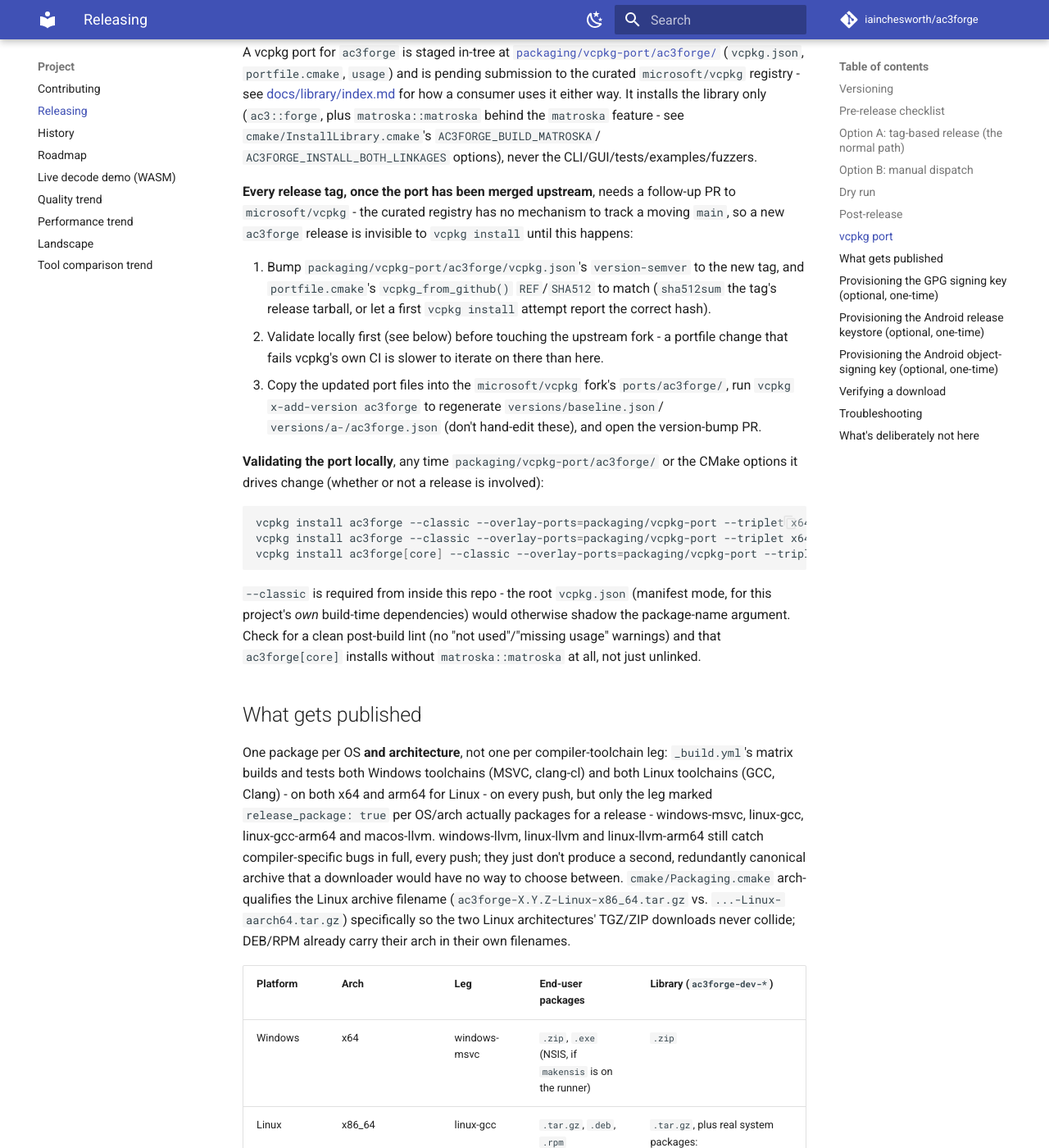
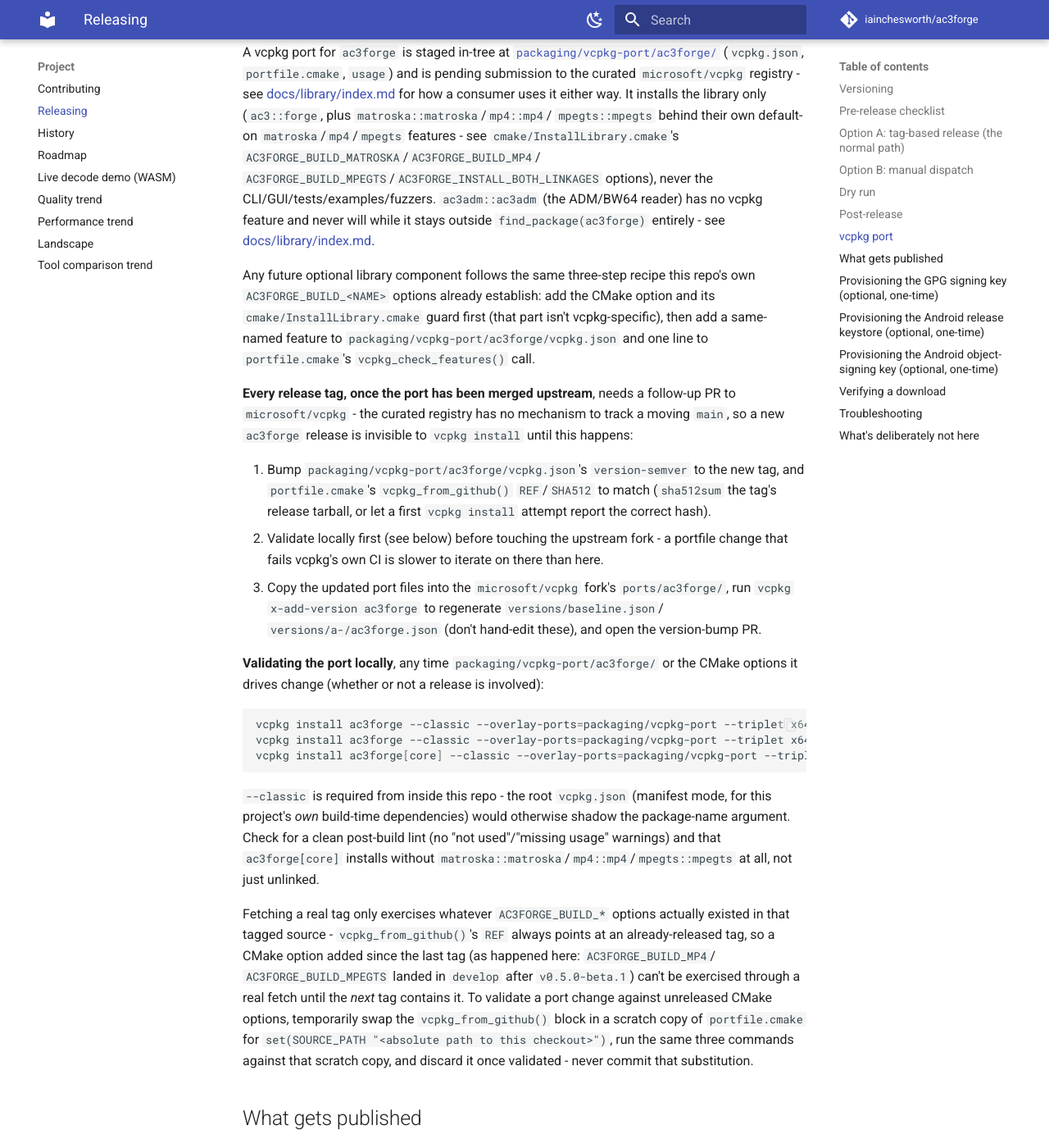
Before and after one commit to iainchesworth/ac3forge, an MkDocs documentation site: the page built from docs/releasing.md, in a window 1280 px wide and 1400 px high, scrolled down 2872 px. Shown: the whole window at 82% size. Built offline with MkDocs 1.6.1 and Material for MkDocs 9.7.7, drawn with Linux system fonts in a browser that asks for light colours; comment, search, counter and statistics services are not loaded.

Commit message:
feat: add mp4/mpegts as vcpkg port features
develop grew two new container writers (mp4, mpegts) since the vcpkg port
was staged in PR #133, each already wired up on the CMake side with its own
AC3FORGE_BUILD_MP4/AC3FORGE_BUILD_MPEGTS option and InstallLibrary.cmake
export set - deliberately left as a vcpkg follow-up rather than done inline.

Adds "mp4" and "mpegts" as default-on port features, same shape as the
existing "matroska" feature - neither pulls in a third-party dependency
(confirmed via src/mp4 and src/mpegts's CMakeLists.txt). ac3adm::ac3adm (the
new ADM/BW64 reader) deliberately gets no feature: it isn't part of
find_package(ac3forge) at all, so there's nothing for a vcpkg feature to
install.

Validated locally end-to-end via the same --overlay-ports technique as
before (a local-source override, since the port's pinned tag still
predates these CMake options): default features install all three, [core]
installs none, and a selective [core,mp4] subset installs exactly mp4 and
nothing else.

```diff
--- a/docs/releasing.md
+++ b/docs/releasing.md
@@ -113,9 +113,19 @@
 (`vcpkg.json`,
 `portfile.cmake`, `usage`) and is pending submission to the curated `microsoft/vcpkg` registry -
 see [docs/library/index.md](library/index.md) for how a consumer uses it either
-way. It installs the library only (`ac3::forge`, plus `matroska::matroska` behind the `matroska`
-feature - see `cmake/InstallLibrary.cmake`'s `AC3FORGE_BUILD_MATROSKA`/
-`AC3FORGE_INSTALL_BOTH_LINKAGES` options), never the CLI/GUI/tests/examples/fuzzers.
+way. It installs the library only (`ac3::forge`, plus `matroska::matroska`/`mp4::mp4`/
+`mpegts::mpegts` behind their own default-on `matroska`/`mp4`/`mpegts` features - see
+`cmake/InstallLibrary.cmake`'s `AC3FORGE_BUILD_MATROSKA`/`AC3FORGE_BUILD_MP4`/
+`AC3FORGE_BUILD_MPEGTS`/`AC3FORGE_INSTALL_BOTH_LINKAGES` options), never the
+CLI/GUI/tests/examples/fuzzers. `ac3adm::ac3adm` (the ADM/BW64 reader) has no vcpkg feature and
+never will while it stays outside `find_package(ac3forge)` entirely - see
+[docs/library/index.md](library/index.md).
+
+Any future optional library component follows the same three-step recipe this repo's own
+`AC3FORGE_BUILD_<NAME>` options already establish: add the CMake option and its
+`cmake/InstallLibrary.cmake` guard first (that part isn't vcpkg-specific), then add a same-named
+feature to `packaging/vcpkg-port/ac3forge/vcpkg.json` and one line to `portfile.cmake`'s
+`vcpkg_check_features()` call.
 
 **Every release tag, once the port has been merged upstream**, needs a follow-up PR to
 `microsoft/vcpkg` - the curated registry has no mechanism to track a moving `main`, so a new
@@ -142,7 +152,17 @@
 `--classic` is required from inside this repo - the root `vcpkg.json` (manifest mode, for this
 project's *own* build-time dependencies) would otherwise shadow the package-name argument.
 Check for a clean post-build lint (no "not used"/"missing usage" warnings) and that
-`ac3forge[core]` installs without `matroska::matroska` at all, not just unlinked.
+`ac3forge[core]` installs without `matroska::matroska`/`mp4::mp4`/`mpegts::mpegts` at all, not
+just unlinked.
+
+Fetching a real tag only exercises whatever `AC3FORGE_BUILD_*` options actually existed in that
+tagged source - `vcpkg_from_github()`'s `REF` always points at an already-released tag, so a
+CMake option added since the last tag (as happened here: `AC3FORGE_BUILD_MP4`/
+`AC3FORGE_BUILD_MPEGTS` landed in `develop` after `v0.5.0-beta.1`) can't be exercised through a
+real fetch until the *next* tag contains it. To validate a port change against unreleased CMake
+options, temporarily swap the `vcpkg_from_github()` block in a scratch copy of `portfile.cmake`
+for `set(SOURCE_PATH "<absolute path to this checkout>")`, run the same three commands against
+that scratch copy, and discard it once validated - never commit that substitution.
 
 ## What gets published
 
```
Also changed, not shown: docs/library/index.md (+6 -4 lines), 3 other files.
